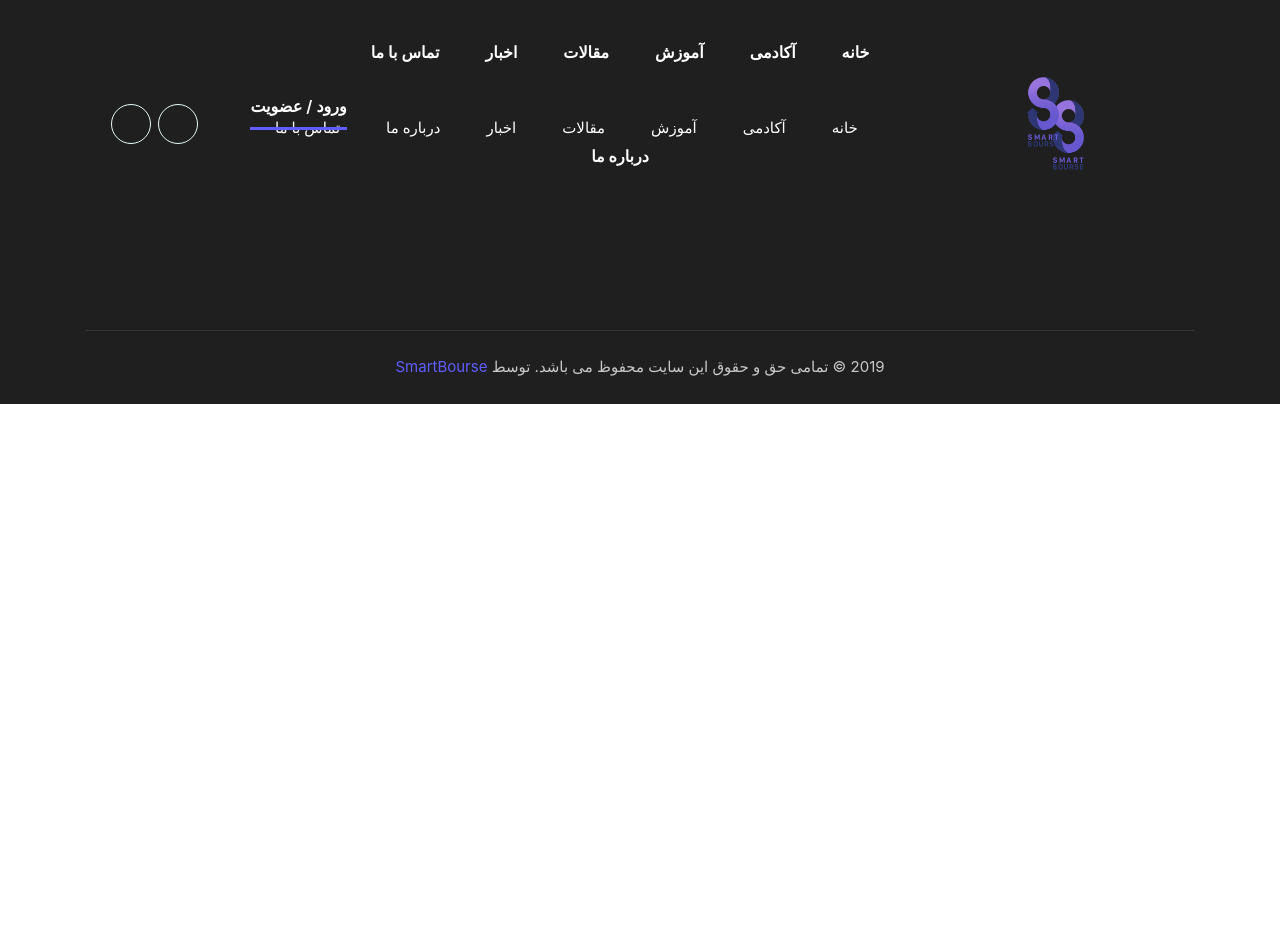
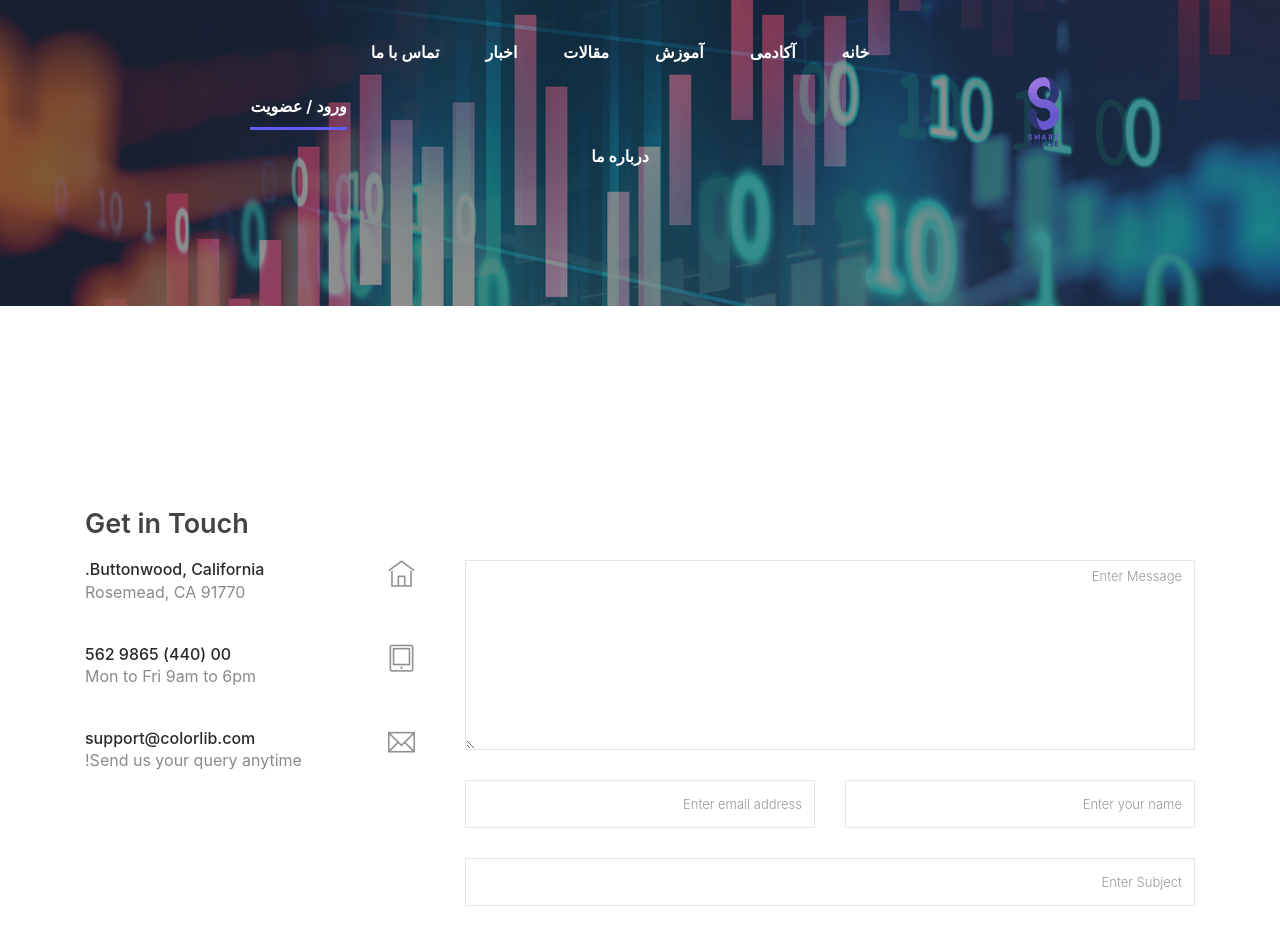
Before and after one commit to ghazal-abz/smartbourse-react, a React (Create React App) app: page /contactus in a window 1280 px wide. Shown: the top 950 px of the page. Before the commit the page ends 800 px from the top, so only its background shows below. Built offline with nearby package versions, Linux system fonts and the light colour scheme; some icons are missing.

Commit message:
dev-contact - create - contacts page

```diff
--- a/src/App.js
+++ b/src/App.js
@@ -5,6 +5,9 @@ import { Route , Switch } from "react-router-dom";
 import Home from "./Pages/Home/Home";
 
 import Tutorial from "./Pages/Tutorial/Tutorial";
+import Contactus from "./Pages/Contactus/Contactus";
+
+
 import './'
 
 
@@ -15,7 +18,7 @@ function App() {
 
                    <Switch>
                        <Route path="/" exact={true} component={Home}/>
-                        {/* <Route path="/" component={}/> */}
+                        <Route path="/contactus" component={Contactus}/>
                        {/* <Route path="/product/:id" component={}/> */}
                        <Route path="/tutorial" component={Tutorial}/>
                        {/* <Route path="/news" component={}/>
--- a/src/Components/Header/Header.js
+++ b/src/Components/Header/Header.js
@@ -26,7 +26,7 @@ import NavItem from "../../NavItem";
                                             <li><NavItem to="/tutorial">آموزش</NavItem></li>
                                             <li><a href="Portfolio.html">مقالات</a></li>
                                             <li><a href="#">اخبار </a></li>
-                                            <li><a href="#">تماس با ما</a></li>
+                                            <li><NavItem to="/contactus">تماس با ما </NavItem></li>
                                             <li><a href="contact.html">درباره ما</a></li>
                                         </ul>
                                     </nav>
--- /dev/null
+++ b/src/Pages/Contactus/Contactus.js
@@ -0,0 +1,87 @@
+import React, { Component } from 'react';
+import {ContactDiv } from './style';
+import Banner from '../../Components/Banner/Banner';
+
+
+ class Contactus extends Component {
+    render() {
+        return (
+            <React.Fragment>
+            <Banner />
+                <ContactDiv>
+                  <section className="contact-section section_padding">
+                    <div className="container">
+                    <div className="d-none d-sm-block mb-5 pb-4">
+
+
+                    </div>
+
+
+                    <div className="row">
+                        <div className="col-12">
+                        <h2 className="contact-title">Get in Touch</h2>
+                        </div>
+                        <div className="col-lg-8">
+                        <form className="form-contact contact_form" action="contact_process.php" method="post" id="contactForm" novalidate="novalidate">
+                            <div className="row">
+                            <div className="col-12">
+                                <div className="form-group">
+
+                                    <textarea className="form-control w-100" name="message" id="message" cols="30" rows="9" onfocus="this.placeholder = ''" onblur="this.placeholder = 'Enter Message'" placeholder = 'Enter Message'></textarea>
+                                </div>
+                            </div>
+                            <div className="col-sm-6">
+                                <div className="form-group">
+                                <input className="form-control" name="name" id="name" type="text" onfocus="this.placeholder = ''" onblur="this.placeholder = 'Enter your name'" placeholder = 'Enter your name' />
+                                </div>
+                            </div>
+                            <div className="col-sm-6">
+                                <div className="form-group">
+                                <input className="form-control" name="email" id="email" type="email" onfocus="this.placeholder = ''" onblur="this.placeholder = 'Enter email address'" placeholder = 'Enter email address' />
+                                </div>
+                            </div>
+                            <div className="col-12">
+                                <div className="form-group">
+                                <input className="form-control" name="subject" id="subject" type="text" onfocus="this.placeholder = ''" onblur="this.placeholder = 'Enter Subject'" placeholder = 'Enter Subject' />
+                                </div>
+                            </div>
+                            </div>
+                            <div className="form-group mt-3">
+                            <button type="submit" className="button button-contactForm btn_4 boxed-btn">Send Message</button>
+                            </div>
+                        </form>
+                        </div>
+                        <div className="col-lg-4">
+                        <div className="media contact-info">
+                            <span className="contact-info__icon"><i className="ti-home"></i></span>
+                            <div className="media-body">
+                            <h3>Buttonwood, California.</h3>
+                            <p>Rosemead, CA 91770</p>
+                            </div>
+                        </div>
+                        <div className="media contact-info">
+                            <span className="contact-info__icon"><i className="ti-tablet"></i></span>
+                            <div className="media-body">
+                            <h3>00 (440) 9865 562</h3>
+                            <p>Mon to Fri 9am to 6pm</p>
+                            </div>
+                        </div>
+                        <div className="media contact-info">
+                            <span className="contact-info__icon"><i className="ti-email"></i></span>
+                            <div className="media-body">
+                            <h3>support@colorlib.com</h3>
+                            <p>Send us your query anytime!</p>
+                            </div>
+                        </div>
+                        </div>
+                    </div>
+                    </div>
+                </section>
+                </ContactDiv>
+
+            </React.Fragment>
+        )
+    }
+}
+
+export default Contactus;
--- /dev/null
+++ b/src/Pages/Contactus/style.js
@@ -0,0 +1,164 @@
+import styled from 'styled-components';
+
+import {baseColor} from '../../Components/variables/variable';
+
+import {  medium_device ,tab_device} from '../../Components/variables/variable';
+
+
+
+
+
+export const ContactDiv = styled.div`
+
+.dropdown .dropdown-menu {
+    -webkit-transition: all 0.3s;
+    -moz-transition: all 0.3s;
+    -ms-transition: all 0.3s;
+    -o-transition: all 0.3s;
+    transition: all 0.3s;
+  }
+  .contact-info{
+    margin-bottom: 25px;
+
+    &__icon{
+      margin-right: 20px;
+
+      i,span{
+        color: #8f9195;
+        font-size: 27px;
+      }
+    }
+
+    .media-body{
+
+      h3{
+        font-size: 16px;
+        margin-bottom: 0;
+        font-size: 16px;
+        color: #2a2a2a;
+        a{
+          &:hover{
+            color: ${baseColor};
+          }
+        }
+      }
+
+      p{
+        color: #8a8a8a;
+      }
+    }
+  }
+  /*=================== contact banner end ====================*/
+
+
+  /*=================== contact form start ====================*/
+  .contact-title{
+    font-size: 27px;
+    font-weight: 600;
+    margin-bottom: 20px;
+  }
+
+  .form-contact{
+
+    label{
+      font-size: 14px;
+    }
+
+    .form-group{
+      margin-bottom: 30px;
+    }
+
+    .form-control{
+      border: 1px solid #e5e6e9;
+      border-radius: 0px;
+      height: 48px;
+      padding-left: 18px;
+      font-size: 13px;
+      background: transparent;
+
+      &:focus{
+        outline: 0;
+        box-shadow: none;
+      }
+
+      &::placeholder{
+        font-weight: 300;
+        color: #999999;
+      }
+    }
+
+    textarea{
+      border-radius: 0px;
+      height: 100% !important;
+    }
+
+    // button{
+    //   border: 0;
+    // }
+  }
+
+  /*=================== contact form end ====================*/
+
+  /* Contact Success and error Area css
+  ============================================================================================ */
+
+
+  .modal-message {
+      .modal-dialog {
+          position: absolute;
+          top: 36%;
+          left: 50%;
+          transform: translateX(-50%) translateY(-50%) !important;
+          margin: 0px;
+          max-width: 500px;
+          width: 100%;
+          .modal-content {
+              .modal-header {
+                  text-align: center;
+                  display: block;
+                  border-bottom: none;
+                  padding-top: 50px;
+                  padding-bottom: 50px;
+                  .close {
+                      position: absolute;
+                      right: -15px;
+                      top: -15px;
+                      padding: 0px;
+                      color: #fff;
+                      opacity: 1;
+                      cursor: pointer;
+                  }
+                  h2 {
+                      display: block;
+                      text-align: center;
+                      padding-bottom: 10px;
+                  }
+                  p {
+                      display: block;
+                  }
+              }
+          }
+      }
+  }
+  .contact-section{
+    padding: 130px 0 100px;
+    @media ${tab_device}{
+      padding: 70px 0 40px;
+    }
+    @media ${medium_device}{
+      padding: 80px 0 50px;
+    }
+    .btn_2{
+      background-color:#191d34;
+      padding: 18px 60px;
+      border-radius: 50px;
+      margin-top: 0;
+      &:hover{
+        background-color: ${baseColor};
+
+      }
+    }
+  }
+
+
+  `;
```
Also changed, not shown: src/Components/Map/Map.js (added, +27 -0 lines).
